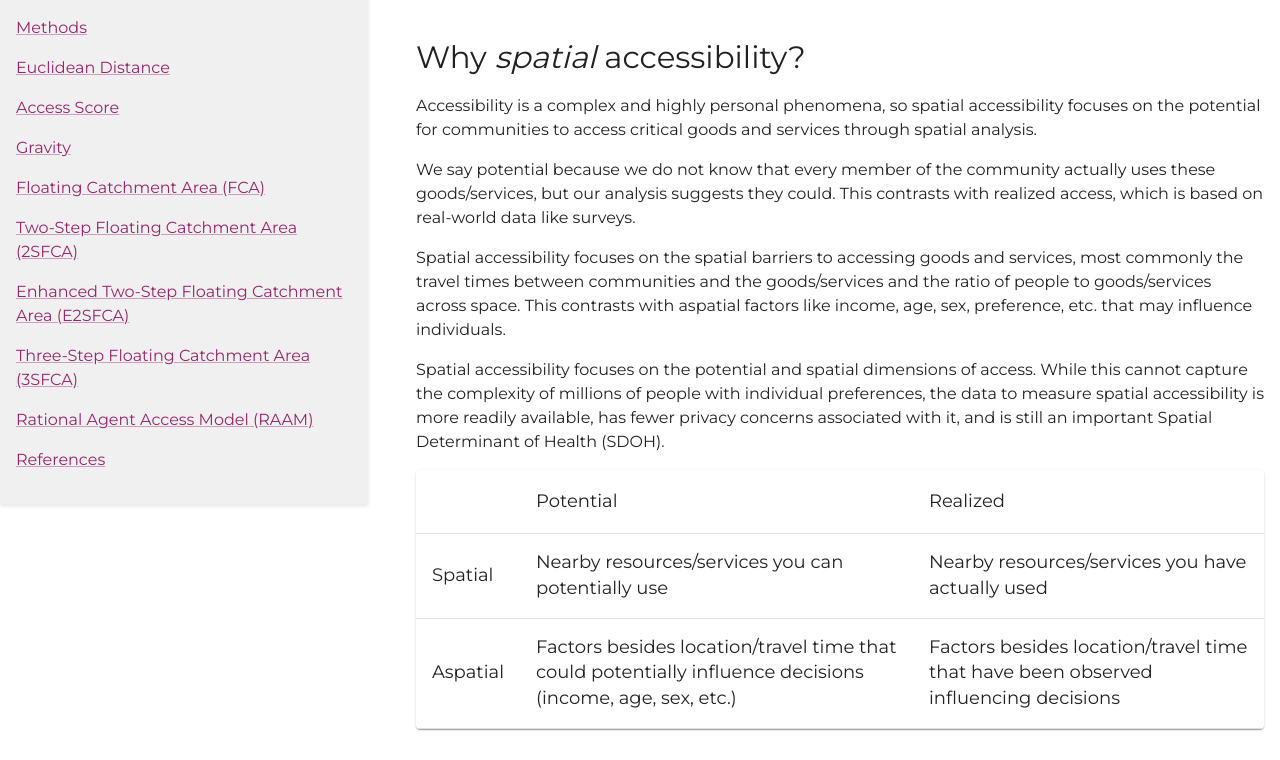
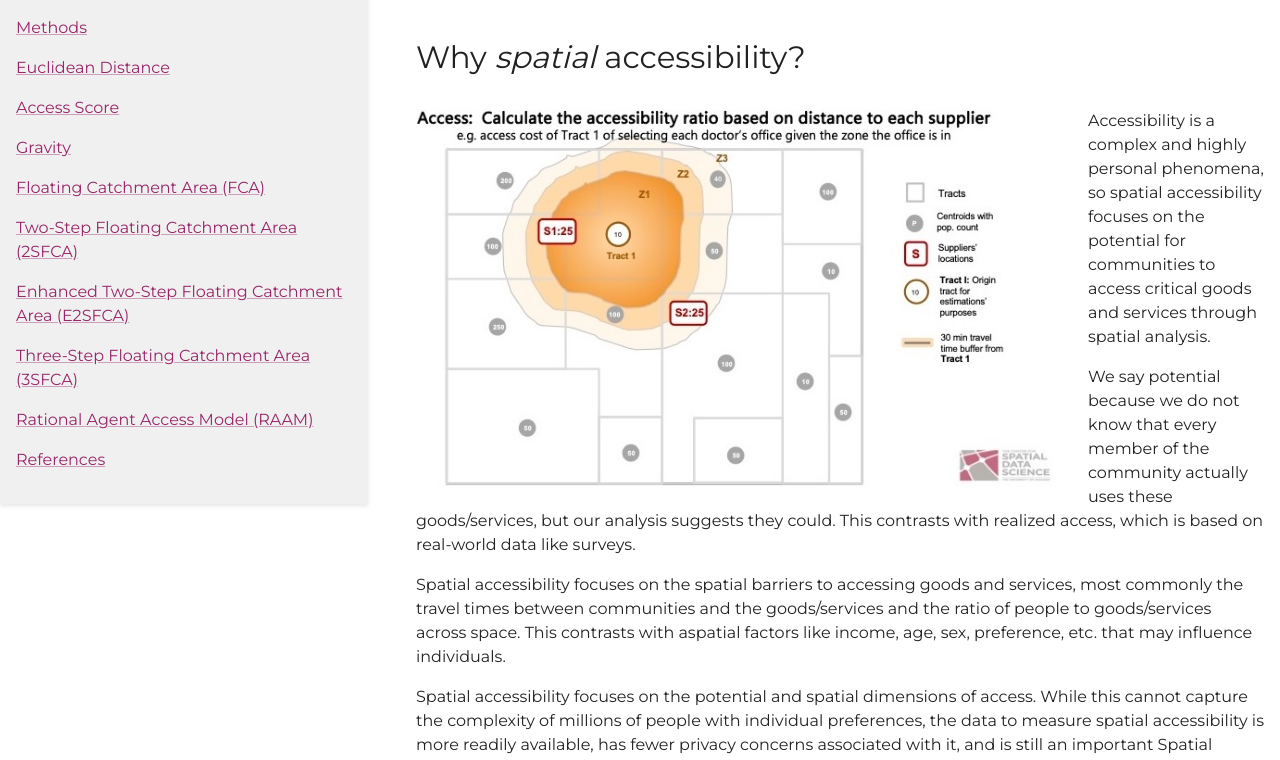
Before and after one commit to healthyregions/spatial-access, a React (Create React App) app in the folder access_frontend/: page /methodology in a window 1280 px wide. Shown: the part 284-1044 px from the top of the page. Built offline with nearby package versions, Linux system fonts and the light colour scheme.

Commit message:
add the slide image Julia sent to the top of the Methodlogy page

```diff
--- a/access_frontend/src/Pages/Methodlogy.tsx
+++ b/access_frontend/src/Pages/Methodlogy.tsx
@@ -114,14 +114,23 @@ export default function MethodologyPage() {
 					</p>
 				</Box>
 				<Box id="why-spatial-accessibility" sx={sectionStyle}>
-					<Typography variant="h5">
+					<Typography variant="h5" sx={{ marginBottom: "1em" }}>
 						Why <i>spatial</i> accessibility?
 					</Typography>
-					<p>
-						Accessibility is a complex and highly personal phenomena, so spatial
-						accessibility focuses on the potential for communities to access
-						critical goods and services through spatial analysis.
-					</p>
+					<div>
+						<div style={{ float: "left", marginRight: "2em" }}>
+							<img
+								src="/methodlogy/access.jpg"
+								alt="access description"
+								style={{ maxWidth: "40em", height: "auto" }}
+							/>
+						</div>
+						<p>
+							Accessibility is a complex and highly personal phenomena, so
+							spatial accessibility focuses on the potential for communities to
+							access critical goods and services through spatial analysis.
+						</p>
+					</div>
 					<p>
 						We say potential because we do not know that every member of the
 						community actually uses these goods/services, but our analysis
@@ -144,7 +153,9 @@ export default function MethodologyPage() {
 						concerns associated with it, and is still an important Spatial
 						Determinant of Health (SDOH).
 					</p>
-					<WhyDataTable />
+					<Box sx={{ marginTop: "4em" }}>
+						<WhyDataTable />
+					</Box>
 				</Box>
 				<Box id="what-does-spatial-accessibility-quantify" sx={sectionStyle}>
 					<Typography variant="h5">
@@ -997,7 +1008,7 @@ const WhyDataTable = () => {
 	];
 	return (
 		<TableContainer component={Paper}>
-			<Table sx={{ paddingTop: "0.5em" }}>
+			<Table>
 				<TableHead>
 					<TableRow>
 						<TableCell></TableCell>
```
Also changed, not shown: access_frontend/public/methodlogy/access.jpg (added).
